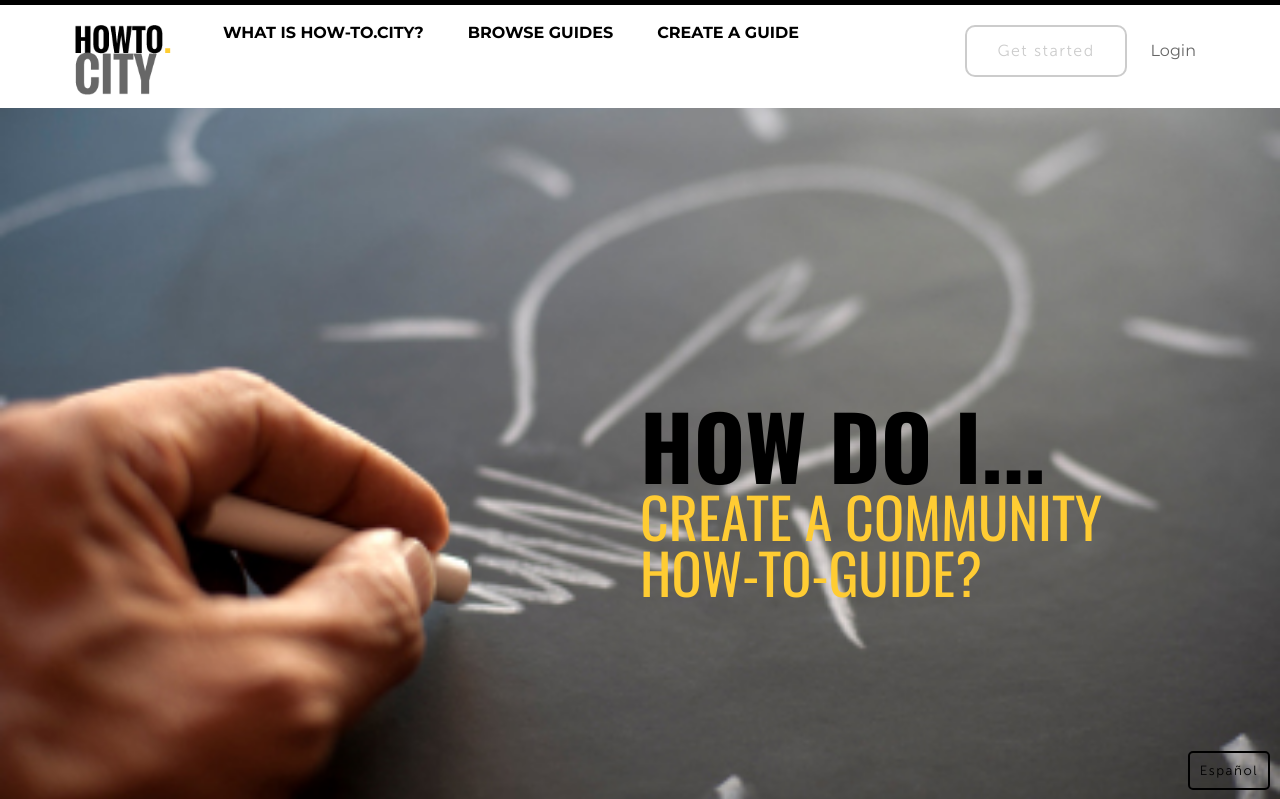
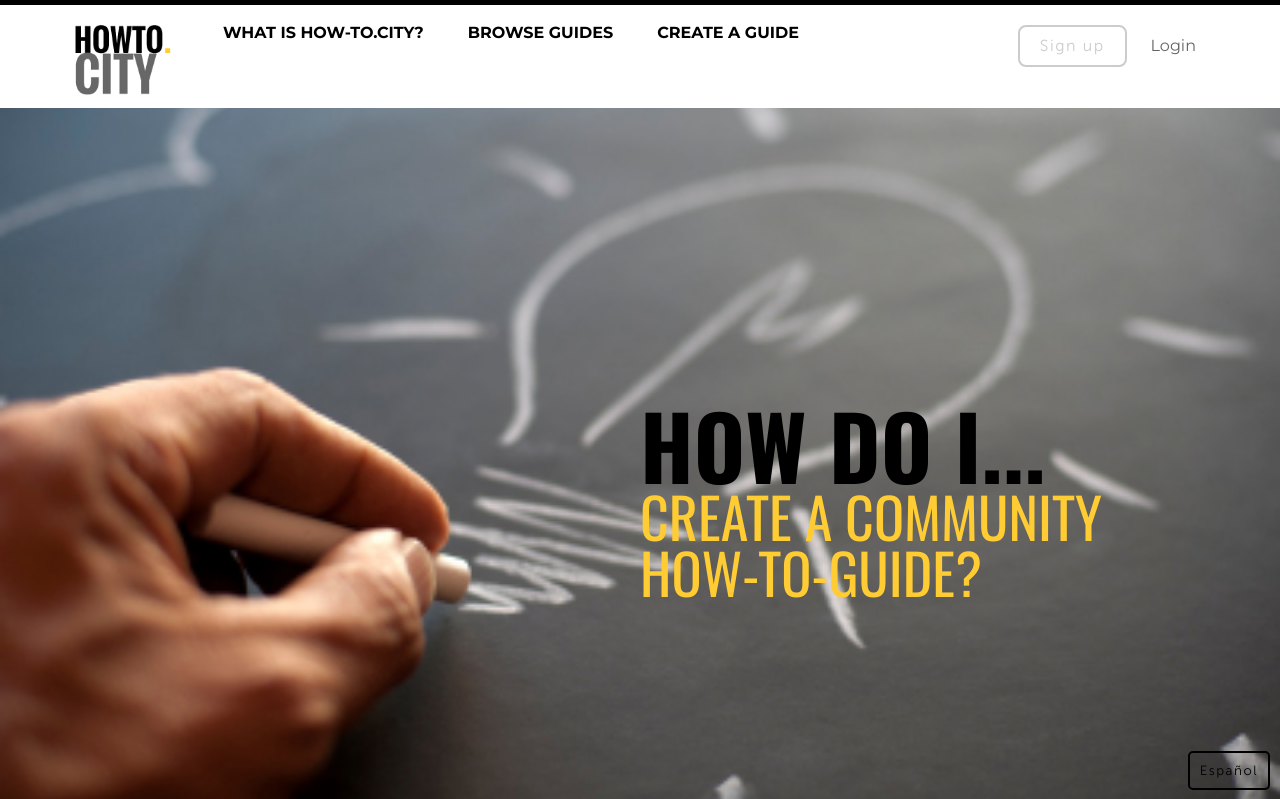
Before and after one commit to reveillette/DCDC-website, a PHP site: page / in a window 1280 px wide. Shown: the top 799 px of the page. Run offline with PHP 8.4, Linux system fonts and the light colour scheme; some libraries are stand-ins or nearby versions.

Commit message:
Style
I know it’s annoying that I keep committing little style changes but
it’s the only way I can verify that the changes I’m making in Chrome
are executed.

```diff
--- a/css/styles.css
+++ b/css/styles.css
@@ -104,8 +104,8 @@ button:hover {
 }
 
 .button-large {
-	padding: 15px 30px;
-	border-radius: 10px;
+	padding: 10px 20px;
+	border-radius: 8px;
 	font-size: 125%;
     border:
 }
--- a/html/header.html
+++ b/html/header.html
@@ -8,7 +8,7 @@
         </ul>
     </div>
     <div id="navbar-top-right">
-			<button class="button-large graybutton topbutton" id="register-button-top" onclick="window.location.replace('getstarted.html')">Get started</button>
+			<button class="button-large graybutton topbutton" id="register-button-top" onclick="window.location.replace('getstarted.html')">Sign up</button>
         <a id="login-button" class="topbutton" href="#!">Login</a>
     </div>
 </div>
```
